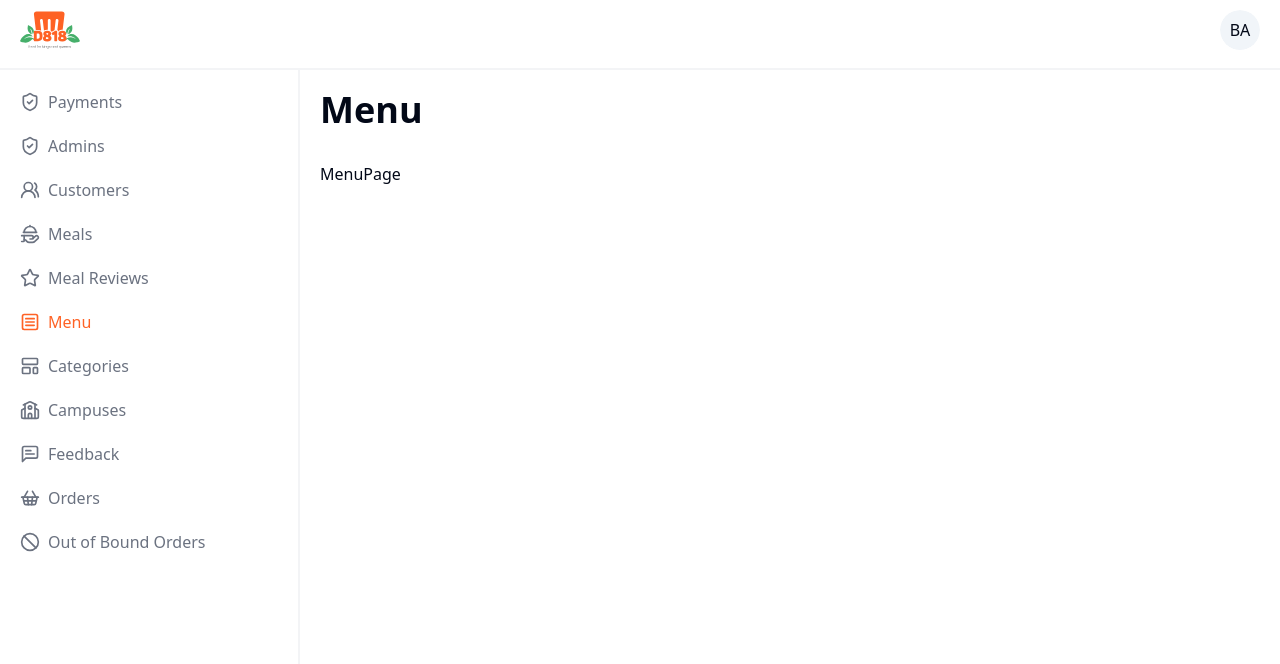
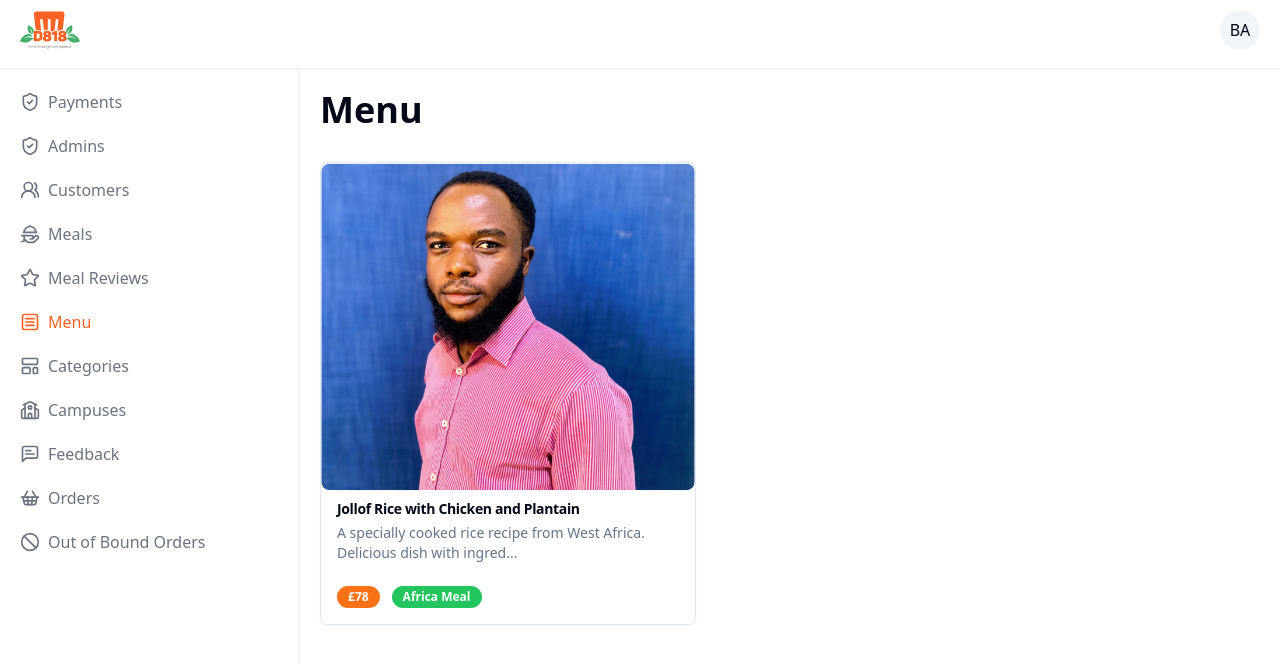
Before and after one commit to timmyproofficial/d818-admin-v2, a React (Vite) app: page /menu in a window 1280 px wide. Shown: the top 664 px of the page. Built offline with nearby package versions, Linux system fonts and the light colour scheme; sample sign-in values are in the browser's storage.

Commit message:
Build the menu card component.

```diff
--- a/src/components/customs/meals/MealDetailCard.tsx
+++ b/src/components/customs/meals/MealDetailCard.tsx
@@ -1,4 +1,3 @@
-import { Badge } from '@/components/ui/badge';
 import {
   Card,
   CardContent,
--- /dev/null
+++ b/src/components/customs/menu/MenuCard.tsx
@@ -0,0 +1,44 @@
+import { Badge } from '@/components/ui/badge';
+import { Card, CardDescription, CardTitle } from '@/components/ui/card';
+import { FilePenLine } from 'lucide-react';
+
+interface Props {
+  img: string;
+  name: string;
+  description: string;
+  price: number;
+  category: string;
+}
+
+const MenuCard = ({ img, name, description, price, category }: Props) => {
+  return (
+    <Card className="w-[40%] p-1">
+      <div className="menu__img-Container relative">
+        <img
+          className="rounded-lg bg-blend-overlay menu__img"
+          src={img}
+          alt={name}
+        />
+        <div className="menu__edit-icon h-9 w-9 bg-gray-50 absolute hidden top-2 right-3 rounded-full">
+          <FilePenLine className="stroke-orange-500" />
+        </div>
+      </div>
+      <div className="menu__details p-3">
+        <div className="mb-5">
+          <CardTitle className="text-sm mb-1">{name}</CardTitle>
+          <CardDescription>{description}</CardDescription>
+        </div>
+        <div className="menu__badges">
+          <Badge className="bg-orange-500 hover:bg-orange-600 text-white font-semibold mr-3">
+            £{price}
+          </Badge>
+          <Badge className="bg-green-500 hover:bg-green-600 text-white font-semibold">
+            {category}
+          </Badge>
+        </div>
+      </div>
+    </Card>
+  );
+};
+
+export default MenuCard;
--- a/src/index.css
+++ b/src/index.css
@@ -83,4 +83,23 @@
     color: rgb(254, 98, 37);
     font-weight: 500;
   }
+
+  .menu__img {
+    transform: scale(1.02);
+    transition: transform 0.5s ease; /* Smooth scaling */
+  }
+
+  .menu__img:hover {
+    transform: scale(1);
+  }
+
+  .menu__img:hover + .menu__edit-icon {
+    @apply flex justify-center items-center;
+  }
 }
+
+@layer components {
+  .menu__badge {
+    @apply bg-transparent border border-orange-400 text-gray-800 font-semibold;
+  }
+}
--- a/src/pages/Layout.tsx
+++ b/src/pages/Layout.tsx
@@ -18,7 +18,7 @@ const Layout = () => {
       <div
         className={`grid ${
           authUser
-            ? 'grid-cols-[300px_1fr] grid-rows-[70px_1fr]'
+            ? 'grid-cols-[1fr] lg:grid-cols-[300px_1fr] grid-rows-[70px_1fr]'
             : 'grid-cols-[1fr] grid-rows-[70px_1fr]'
         } min-h-screen`}
       >
@@ -26,11 +26,11 @@ const Layout = () => {
           <Navbar />
         </header>
         {authUser && (
-          <aside className="border-r-2 border-gray-100 p-5">
+          <aside className="hidden lg:block border-r-2 border-gray-100 p-5">
             <Sidebar />
           </aside>
         )}
-        <main className="p-5">
+        <main className="p-5 w-full">
           {location.pathname === '/login' && authUser ? (
             // <DashboardPage />
             <Navigate to="/" />
--- a/src/pages/MenuPage.tsx
+++ b/src/pages/MenuPage.tsx
@@ -1,10 +1,19 @@
 import Heading from '@/components/customs/Heading';
+import MenuCard from '@/components/customs/menu/MenuCard';
+import user from '../assets/user.jpg';
 
 const MenuPage = () => {
   return (
     <div>
       <Heading title="Menu" />
-      MenuPage
+
+      <MenuCard
+        img={user}
+        name="Jollof Rice with Chicken and Plantain"
+        description="A specially cooked rice recipe from West Africa. Delicious dish with ingred..."
+        price={78}
+        category="Africa Meal"
+      />
     </div>
   );
 };
```
Also changed, not shown: src/assets/user.jpg (added).
